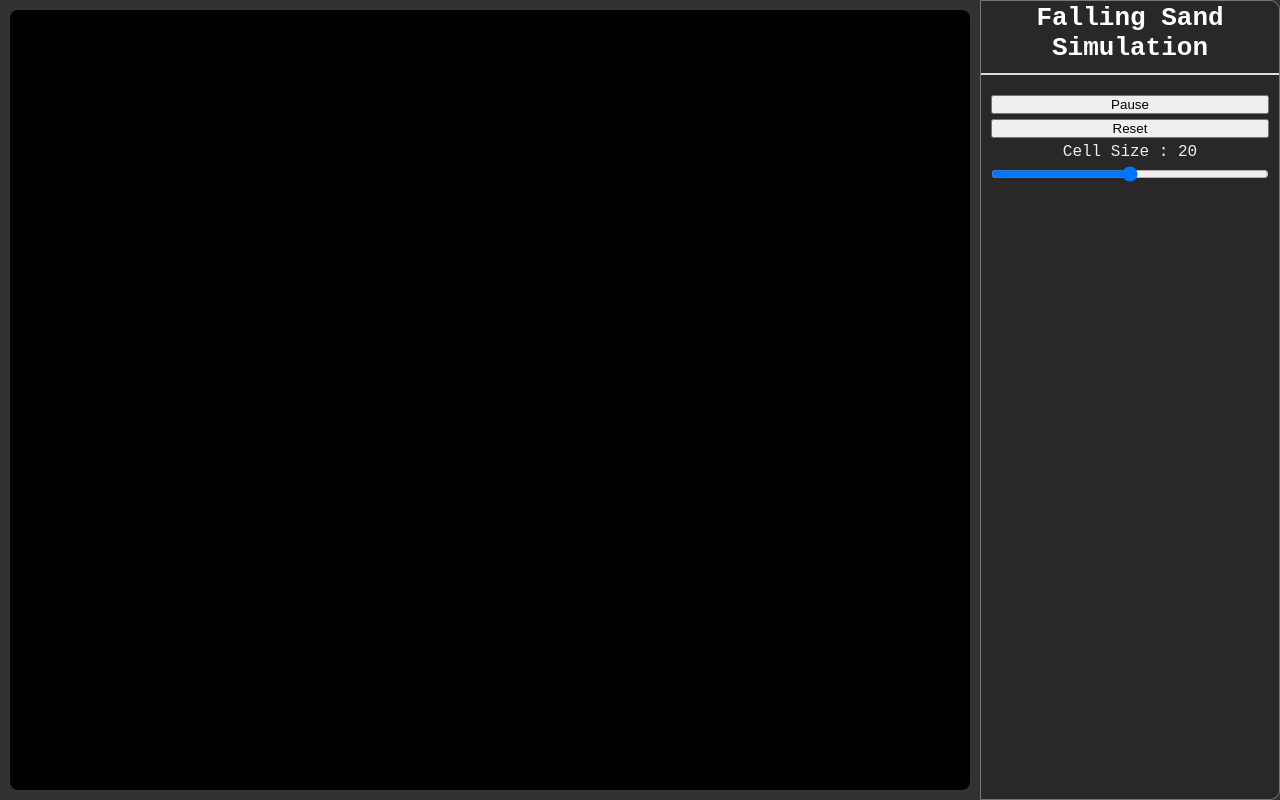
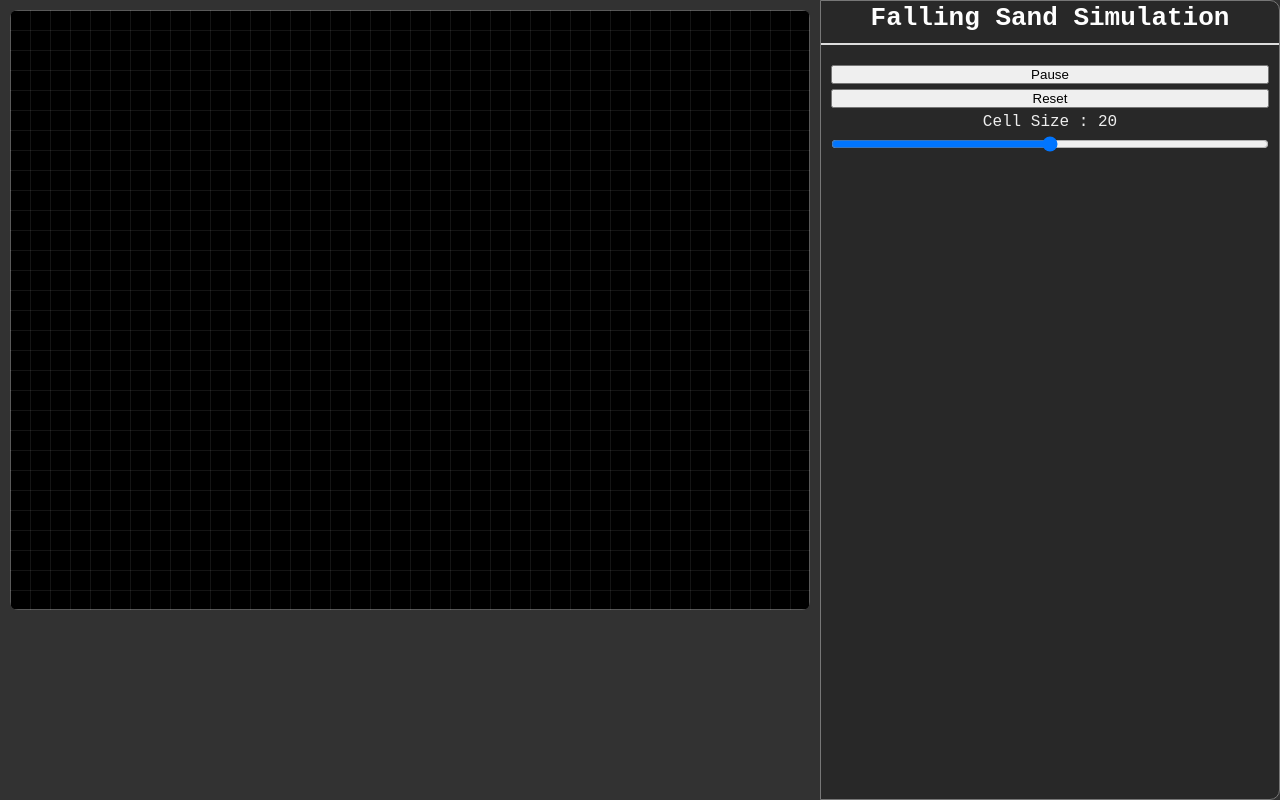
Before and after one commit to Rudra-Sharma-432/sand_sim, a plain HTML site: page index.html in a window 1280 px wide. Drawn offline with Linux system fonts and the light colour scheme.

Commit message:
made canvas good

```diff
--- a/css/style.css
+++ b/css/style.css
@@ -13,9 +13,8 @@ body {
 
 #container {
   display: flex;
-  /* justify-content: center;
-  align-items: center; */
   height: 100vh;
+  overflow: auto; /* scroll if the window is smaller than the grid */
 }
 
 #UI {
@@ -23,6 +22,8 @@ body {
   border-radius: 0px 10px 10px 0px;
   border: #777 1px solid;
   text-align: center;
+  flex: 1;          /* takes the remaining space next to the canvas */
+  min-width: 220px;
 }
 
 h1 {
@@ -42,9 +43,10 @@ p {
 
 canvas {
   background: #000;
-  width: 75%;
   margin: 10px;
   border-radius: 8px;
+  flex-shrink: 0;           /* flex layout must never squeeze the canvas */
+  align-self: flex-start;   /* no vertical stretching; JS sets the exact size */
 }
 
 #controls {
@@ -52,5 +54,4 @@ canvas {
   flex-direction: column;
   gap: 5px;
   padding: 10px;
-  /* align-items: center; */
 }
--- a/index.html
+++ b/index.html
@@ -26,6 +26,7 @@
       </div>
     </div>
 
+    <script src="js/canvas.js"></script>
     <script src="js/particles.js"></script>
     <script src="js/cells.js"></script>
     <script src="js/main.js"></script>
--- /dev/null
+++ b/js/canvas.js
@@ -0,0 +1,129 @@
+/* =====================================================================
+   canvas.js  -  EVERYTHING related to the canvas lives in this file.
+
+   Design rule: the GRID decides the canvas size, not the window.
+     canvas width  = cols * cellSize
+     canvas height = rows * cellSize
+   So every cell is a perfect square, the grid fits the canvas exactly,
+   and resizing the browser window never changes the grid or the canvas.
+
+   Other files use these globals: canvas, ctx, cols, rows, cellSize,
+   clearCanvas(), drawGrid(), getCellFromMouse().
+   ===================================================================== */
+
+// ---------- 1. Basic setup ----------
+const canvas = document.getElementById("myCanvas");
+const ctx = canvas.getContext("2d");
+
+// ---------- 2. Grid settings (the source of truth) ----------
+// cols and rows are FIXED. Only cellSize changes (via the slider).
+// Because cell positions are stored in cell units (not pixels), changing
+// cellSize never requires rebuilding CELLS.
+const cols = 40;      // number of cells horizontally
+const rows = 30;      // number of cells vertically
+let cellSize = 20;    // size of one square cell in CSS pixels
+
+// Canvas size in CSS pixels. Always recomputed from the grid, never read
+// from the DOM, so there is no feedback loop with the layout.
+let cssWidth = cols * cellSize;
+let cssHeight = rows * cellSize;
+
+// ---------- 3. Sizing the canvas ----------
+// A canvas has two sizes:
+//   - CSS size   (canvas.style.width/height): how big it looks on the page
+//   - pixel size (canvas.width/height): how many real pixels it contains
+// On high-DPI screens (dpr = 2) we need more real pixels than CSS pixels,
+// otherwise everything looks blurry.
+function applyCanvasSize() {
+  const dpr = window.devicePixelRatio || 1;
+
+  cssWidth = cols * cellSize;
+  cssHeight = rows * cellSize;
+
+  // Visible size on the page (exact multiple of cellSize = perfect squares)
+  canvas.style.width = cssWidth + "px";
+  canvas.style.height = cssHeight + "px";
+
+  // Real pixel resolution (sharpness)
+  canvas.width = Math.round(cssWidth * dpr);
+  canvas.height = Math.round(cssHeight * dpr);
+
+  // Setting canvas.width resets the transform, so we set it again.
+  // After this, all drawing coordinates are in CSS pixels, which is
+  // the same unit cellSize uses. setTransform (not scale) is used so
+  // calling this function repeatedly never stacks the scaling.
+  ctx.setTransform(dpr, 0, 0, dpr, 0, 0);
+}
+
+// ---------- 4. Drawing helpers (called from main.js render) ----------
+
+// Erase the whole canvas. Call once at the start of every frame,
+// otherwise old drawings stay on screen as trails.
+function clearCanvas() {
+  ctx.clearRect(0, 0, cssWidth, cssHeight);
+}
+
+// Draw faint grid lines and a border so the usable area is visible.
+function drawGrid() {
+  ctx.strokeStyle = "rgba(255, 255, 255, 0.08)";
+  ctx.lineWidth = 1;
+  ctx.beginPath();
+
+  // Vertical lines (skip 0 and cols: the border covers the edges)
+  for (let c = 1; c < cols; c++) {
+    const x = c * cellSize + 0.5; // +0.5 keeps 1px lines crisp
+    ctx.moveTo(x, 0);
+    ctx.lineTo(x, cssHeight);
+  }
+  // Horizontal lines
+  for (let r = 1; r < rows; r++) {
+    const y = r * cellSize + 0.5;
+    ctx.moveTo(0, y);
+    ctx.lineTo(cssWidth, y);
+  }
+  ctx.stroke();
+
+  // Border around the exact usable area (inset by 0.5 so it isn't clipped)
+  ctx.strokeStyle = "rgba(255, 255, 255, 0.35)";
+  ctx.strokeRect(0.5, 0.5, cssWidth - 1, cssHeight - 1);
+}
+
+// ---------- 5. Mouse -> grid cell ----------
+// Converts a mouse event into {x, y} cell coordinates (x = column, y = row).
+// Returns null if the mouse is outside the grid, so callers can ignore it.
+function getCellFromMouse(event) {
+  const rect = canvas.getBoundingClientRect();
+
+  // Mouse position relative to the canvas, corrected in case the page
+  // is zoomed/scaled so rect size differs from our CSS-pixel size.
+  const mouseX = (event.clientX - rect.left) * (cssWidth / rect.width);
+  const mouseY = (event.clientY - rect.top) * (cssHeight / rect.height);
+
+  const x = Math.floor(mouseX / cellSize);
+  const y = Math.floor(mouseY / cellSize);
+
+  // Bounds check (mousemove is listened on window, so this can happen)
+  if (x < 0 || x >= cols || y < 0 || y >= rows) return null;
+
+  return { x, y };
+}
+
+// ---------- 6. Cell size slider ----------
+const cellSizeInput = document.getElementById("cellSizeInput");
+const cellSizeLabel = document.getElementById("cellSize");
+
+cellSizeInput.addEventListener("input", function () {
+  cellSize = Number(cellSizeInput.value);
+  cellSizeLabel.textContent = cellSize;
+  applyCanvasSize(); // canvas grows/shrinks, grid cell count stays the same
+});
+
+// ---------- 7. Window resize ----------
+// The canvas and grid must NOT change when the window is resized.
+// We only re-apply the sizing because the devicePixelRatio can change
+// (e.g. dragging the window to another monitor or browser zoom).
+// The size in CSS pixels stays exactly the same.
+window.addEventListener("resize", applyCanvasSize);
+
+// ---------- 8. Initialize ----------
+applyCanvasSize();
--- a/js/main.js
+++ b/js/main.js
@@ -1,40 +1,21 @@
-const canvas = document.getElementById("myCanvas")
-const ctx = canvas.getContext("2d");
-
-function resizeAndSharpenCanvas() {
-  const dpr = window.devicePixelRatio || 1;
-
-  // 1. Get the exact width and height calculated by your CSS (width: 75%, margins, etc.)
-  const rect = canvas.getBoundingClientRect();
-
-  // 2. Set the internal resolution multiplied by the screen sharpness
-  canvas.width = rect.width * dpr;
-  canvas.height = rect.height * dpr;
-
-  // 3. Reset the context scale back to normal so your coordinate mapping matches CSS pixels
-  ctx.scale(dpr, dpr);
-}
-
-// 5. Initialize on load and hook it up to window resizing
-resizeAndSharpenCanvas();
-window.addEventListener("resize", resizeAndSharpenCanvas);
-
-
 //: ---- Variables ---- ://
-// const cellSize = 110;
-// let rows = Math.floor(canvas.height / cellSize);
-// let cols = Math.floor(canvas.width / cellSize);
+// (canvas, ctx, cols, rows, cellSize now come from canvas.js)
 let isDragging = false;
-
-const cellCountInRow = 10;
-let cols = cellCountInRow;
-let cellSize = Math.floor(canvas.width / cols);
-let rows = Math.floor(canvas.height / cellSize);
+let paused = false;
 
 const CELLS = [];
+function reset() {
+  for (let i = 0; i < rows * cols; i++) {
+    CELLS.push(new Cell(Math.floor(i / cols), i % cols, "empty"));
+  }
 
-for (let i = 0; i < rows * cols; i++) {
-  CELLS.push(new Cell(Math.floor(i / cols), i % cols, "empty"));
+  console.log("done reseting");
+}
+reset();
+
+function pauseToggle() {
+  paused = !paused;
+  console.log(`paused: ${paused}`);
 }
 
 canvas.addEventListener("mousedown", function (event) {
@@ -52,40 +33,31 @@ window.addEventListener("mouseup", function () {
 });
 
 function drawAtMousePosition(event) {
-  const rect = canvas.getBoundingClientRect();
+  // canvas.js converts the mouse position into a grid cell (or null if outside)
+  const cell = getCellFromMouse(event);
+  if (!cell) return;
 
-  const mouseX = event.clientX - rect.left;
-  const mouseY = event.clientY - rect.top;
-
-  cellX = Math.floor(mouseX / cellSize);
-  cellY = Math.floor(mouseY / cellSize);
-
-  // ctx.fillStyle = "red";
-  // ctx.beginPath();
-  // ctx.arc(cellX, cellY, 4, 0, Math.PI * 2);
-  // ctx.fill();
-
-  // CELLS.push(new Cell(cellX, cellY, "sand"));
-  index = cellY * rows + cellY;
-
-  CELLS[index] = new Cell(cellX, cellY, "sand");
-
-
+  const index = cell.y * cols + cell.x;
+  CELLS[index] = new Cell(cell.x, cell.y, "sand");
 }
 
 function update() {
-  for (let i = 0; i < CELLS.length; i++) {
+  for (let i = CELLS.length - 1; i >= 0; i--) {
     CELLS[i].update()
   }
 }
 
 function render () {
+  clearCanvas(); // canvas.js: erase previous frame
+  drawGrid();    // canvas.js: grid lines + border
+
   for (let i = 0; i < CELLS.length; i++) {
     CELLS[i].particle.draw();
   }
 }
 
 function mainLoop() {
+  if (!paused) {
     // 1. Update your main logic (positions, collisions, etc.)
     update();
 
@@ -94,6 +66,7 @@ function mainLoop() {
 
     // 3. Request the next frame to keep the loop going
     requestAnimationFrame(mainLoop);
+    }
 }
 
 // Start the main loop
--- a/js/particles.js
+++ b/js/particles.js
@@ -19,7 +19,7 @@ class Sand {
   }
 
   update() {
-    if (this.x < rows - 1) {
+    if (this.y < rows - 1) {
       // console.log("first if clear")
 
       let thisCellIndex = this.y * rows + this.x;
@@ -32,7 +32,7 @@ class Sand {
         // console.log("2nd if clear")
 
         CELLS[thisCellIndex] = new Cell(this.x, this.y, "empty");
-        CELLS[thisCellIndex + cols] = new Cell(this.x, this.y, "sand");
+        CELLS[thisCellIndex + cols] = new Cell(this.x, this.y + 1, "sand");
       }
     }
   }
```
